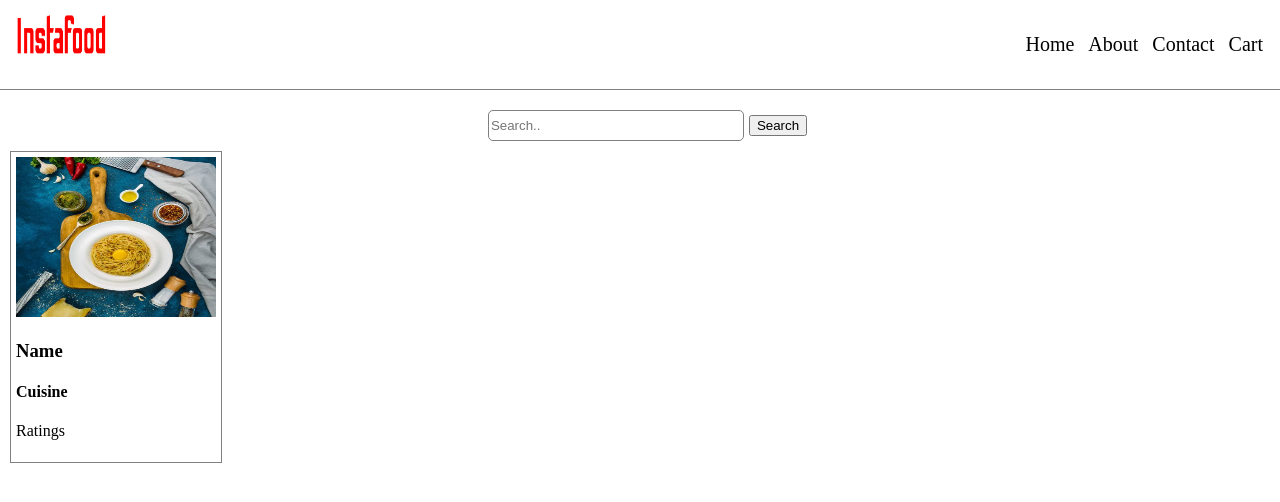
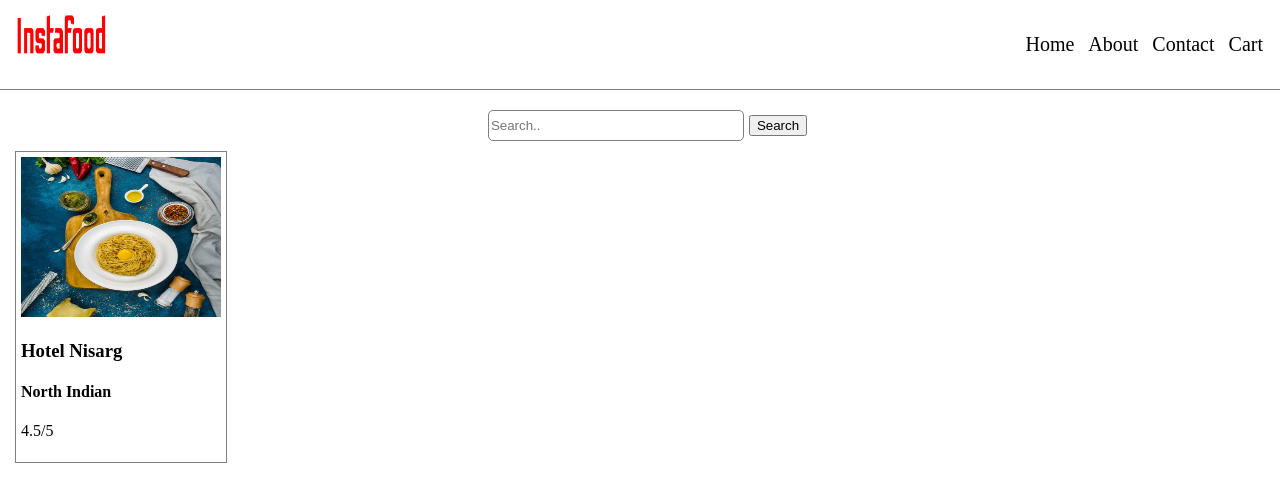
Before and after one commit to aditya-desai-19/Food_Ordering_App, a React (Vite) app: page / in a window 1280 px wide. Shown: the top 502 px of the page. Built offline with nearby package versions, Linux system fonts and the light colour scheme.

Commit message:
Added restaurant card.

```diff
--- a/src/components/RestoCard.tsx
+++ b/src/components/RestoCard.tsx
@@ -2,13 +2,25 @@ import React from 'react';
 //@ts-ignore
 import styles from './styles/RestoCard.module.css'
 
-const RestoCard: React.FC = () => {
+interface RestoCardProps {
+    imgSrc: string;
+    restoName: string;
+    cuisine: string;
+    ratings: number
+}
+
+const RestoCard: React.FC<RestoCardProps> = ({
+    imgSrc,
+    restoName,
+    cuisine,
+    ratings
+}) => {
     return (
         <div className={styles.card}>
-            <img className={styles.restoImg} src={require("../assets/resto-img.jpeg")} alt="Restaurant logo" />
-            <h3>Name</h3>
-            <h4>Cuisine</h4>
-            <p>Ratings</p>
+            <img className={styles.restoImg} src={imgSrc} alt="Restaurant logo" />
+            <h3>{restoName}</h3>
+            <h4>{cuisine}</h4>
+            <p>{ratings}/5</p>
         </div>
     )
 }
--- a/src/components/styles/RestoCard.module.css
+++ b/src/components/styles/RestoCard.module.css
@@ -1,8 +1,14 @@
 .card {
     height: 30rem;
     width: 20rem;
+    padding: 0.5rem;
+    margin: 0.5rem;
     border: 1px solid gray;
-    padding: 0.5rem;
+}
+
+.card:hover {
+    cursor: pointer;
+    border: 1px solid blue;
 }
 
 .restoImg {
--- a/src/containers/RestoCardContainer.tsx
+++ b/src/containers/RestoCardContainer.tsx
@@ -1,12 +1,78 @@
 import React from 'react';
 import RestoCard from '../components/RestoCard';
 
-const RestoCardContainer: React.FC = () => {
-    return (
-        <div className="restoContainer">
-            <RestoCard />
-        </div>
-    )
+const resObj = {
+    "type": "restaurant",
+    "info": {
+        "resId": 20189134,
+        "name": "Sri Udupi Park",
+        "image": {
+            "url": "https:\/\/b.zmtcdn.com\/data\/pictures\/chains\/6\/59916\/95177ed226010a6be13935df30d552e4_o2_featured_v2.jpg"
+        },
+        "o2FeaturedImage": {
+            "url": "https:\/\/b.zmtcdn.com\/data\/pictures\/chains\/6\/59916\/95177ed226010a6be13935df30d552e4_o2_featured_v2.jpg"
+        },
+        "rating": {
+            "has_fake_reviews": 0,
+            "aggregate_rating": "3.8",
+            "rating_text": "3.8",
+            "rating_subtitle": "Good",
+            "rating_color": "9ACD32",
+            "votes": "554",
+            "subtext": "REVIEWS",
+            "is_new": false
+        },
+        "ratingNew": {
+            "newlyOpenedObj": null,
+            "suspiciousReviewObj": null,
+            "ratings": {
+                "DINING": {
+                    "rating_type": "DINING",
+                    "rating": "3.8",
+                    "reviewCount": "7",
+                    "reviewTextSmall": "7 Reviews",
+                    "subtext": "7 Dining Reviews",
+                    "color": "#1C1C1C",
+                    "ratingV2": "3.8",
+                    "subtitle": "DINING",
+                    "sideSubTitle": "Dining Reviews",
+                    "bgColorV2": {
+                        "type": "green",
+                        "tint": "600"
+                    }
+                },
+                "DELIVERY": {
+                    "rating_type": "DELIVERY",
+                    "rating": "3.7",
+                    "reviewCount": "547",
+                    "reviewTextSmall": "547 Reviews",
+                    "subtext": "547 Delivery Reviews",
+                    "color": "#E23744",
+                    "ratingV2": "3.7",
+                    "subtitle": "DELIVERY",
+                    "sideSubTitle": "Delivery Reviews",
+                    "bgColorV2": {
+                        "type": "green",
+                        "tint": "600"
+                    },
+                    "newOnDelivery": false
+                }
+            }
+        }
+    }
 }
 
+const RestoCardContainer: React.FC = () => {
+        return (
+            <div className="restoContainer">
+                <RestoCard
+                    imgSrc={require('../assets/resto-img.jpeg')}
+                    restoName='Hotel Nisarg'
+                    cuisine='North Indian'
+                    ratings={4.5}
+                />
+            </div>
+        )
+    }
+
 export default RestoCardContainer;
```
